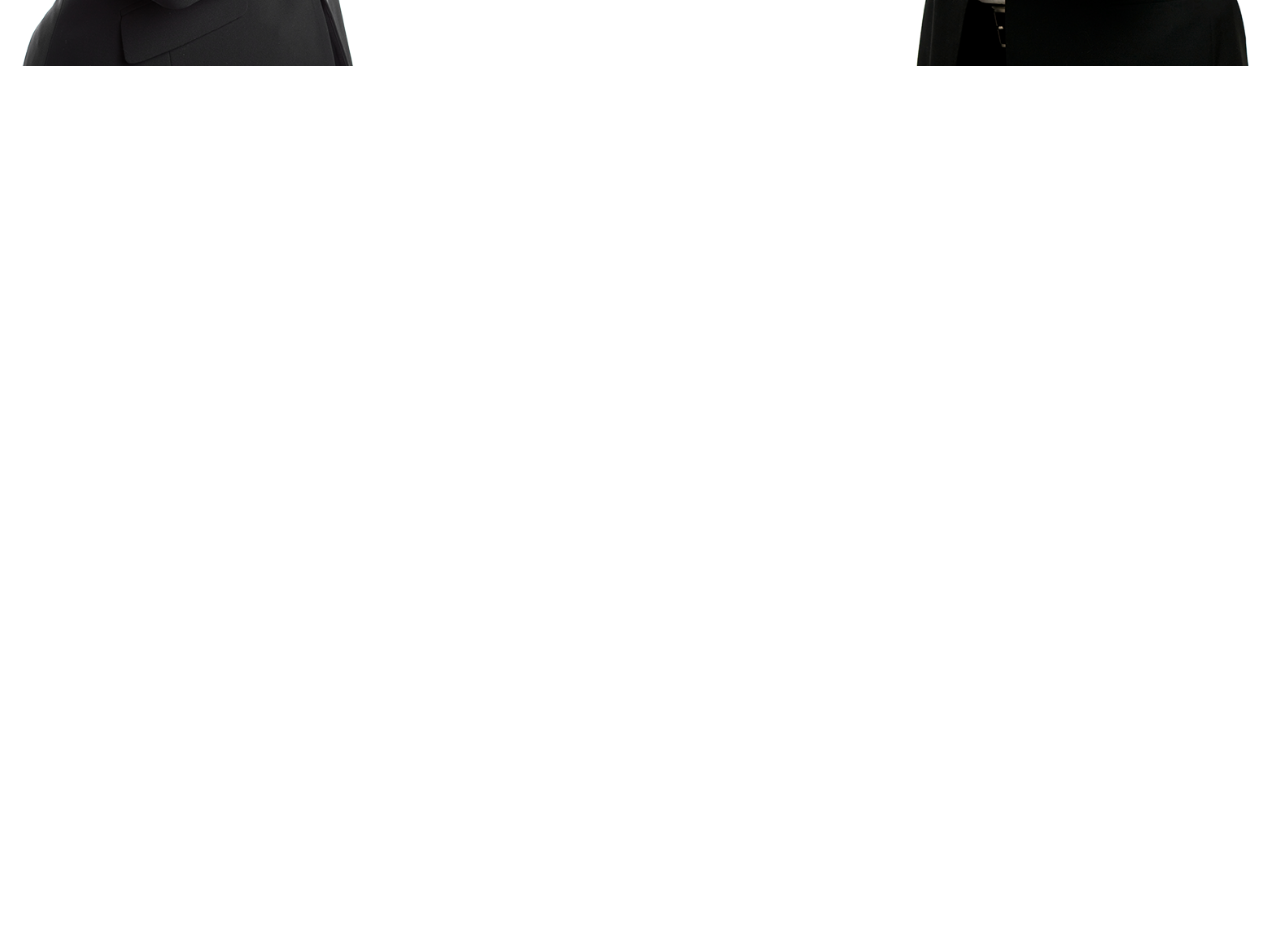
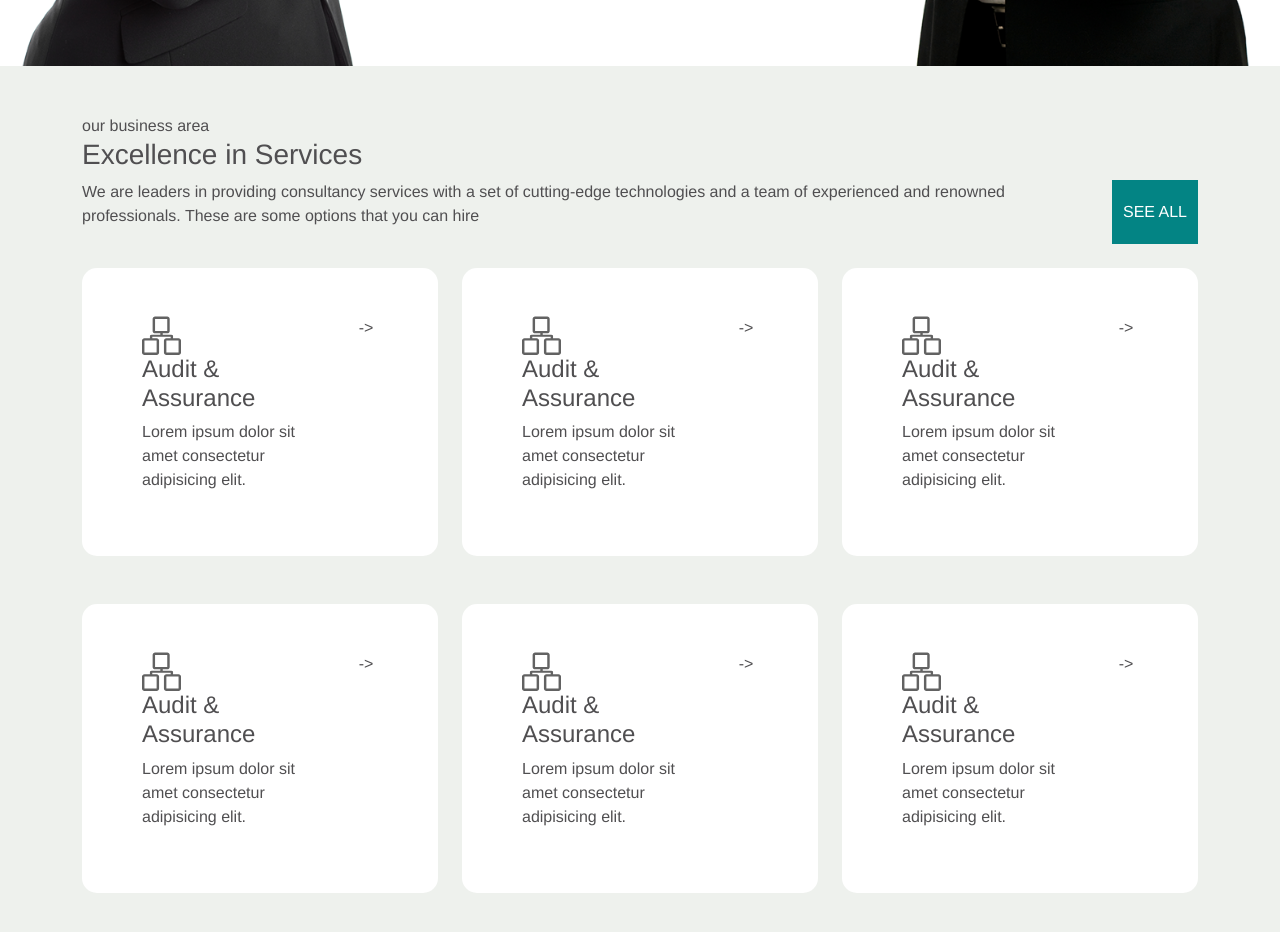
Before and after one commit to Difelice-e/proj-html-vuejs, a Vue app: page / in a window 1280 px wide. Shown: the part 840-1772 px from the top of the page. Before the commit the page ends 906 px from the top, so only its background shows below. Built offline with nearby package versions, Linux system fonts and the light colour scheme.

Commit message:
inizio business area + update di jumbo e navbar

```diff
--- a/src/App.vue
+++ b/src/App.vue
@@ -4,6 +4,7 @@
     <MainHeader />
     <main>
       <MainJumbo />
+      <BusinessArea />
     </main>
   </div>
 </template>
@@ -11,12 +12,14 @@
 <script>
 import MainHeader from "./components/MainHeader.vue";
 import MainJumbo from "./components/MainJumbo.vue";
+import BusinessArea from "./components/BusinessArea.vue";
 
 export default {
   name: "App",
   components: {
     MainHeader,
     MainJumbo,
+    BusinessArea
   },
 };
 </script>
@@ -56,6 +59,11 @@ export default {
 }
 
 // common
+img {
+  max-width: 100%;
+  display: block;
+}
+
 .button {
   text-transform: uppercase;
   padding: 5px 10px;
--- /dev/null
+++ b/src/components/BusinessArea.vue
@@ -0,0 +1,147 @@
+<template>
+  <section class="py-5 business-area">
+    <div class="container">
+      <div class="row">
+        <div class="col-12">
+          <span>our business area</span>
+          <h3>Excellence in <span>Services</span></h3>
+          <div class="d-flex justify-content-between gap-3">
+            <p>
+              We are leaders in providing consultancy services with a set of
+              cutting-edge technologies and a team of experienced and renowned
+              professionals. These are some options that you can hire
+            </p>
+            <button class="button primary-button">See All</button>
+          </div>
+        </div>
+
+        <div class="col-4 p-4">
+          <div class="row business-card p-5">
+            <div class="col-10">
+              <div>
+                <img src="../assets/svgs/svg-1.svg" class="card_image" alt="" />
+                <h4>Audit & Assurance</h4>
+                <p>Lorem ipsum dolor sit amet consectetur adipisicing elit.</p>
+              </div>
+            </div>
+            <div class="col-2">
+              <div>
+                  ->
+              </div>
+
+            </div>
+          </div>
+        </div>
+
+        <div class="col-4 p-4">
+          <div class="row business-card p-5">
+            <div class="col-10">
+              <div>
+                <img src="../assets/svgs/svg-1.svg" class="card_image" alt="" />
+                <h4>Audit & Assurance</h4>
+                <p>Lorem ipsum dolor sit amet consectetur adipisicing elit.</p>
+              </div>
+            </div>
+            <div class="col-2">
+              <div>
+                  ->
+              </div>
+
+            </div>
+          </div>
+        </div>
+
+        <div class="col-4 p-4">
+          <div class="row business-card p-5">
+            <div class="col-10">
+              <div>
+                <img src="../assets/svgs/svg-1.svg" class="card_image" alt="" />
+                <h4>Audit & Assurance</h4>
+                <p>Lorem ipsum dolor sit amet consectetur adipisicing elit.</p>
+              </div>
+            </div>
+            <div class="col-2">
+              <div>
+                  ->
+              </div>
+
+            </div>
+          </div>
+        </div>
+
+        <div class="col-4 p-4">
+          <div class="row business-card p-5">
+            <div class="col-10">
+              <div>
+                <img src="../assets/svgs/svg-1.svg" class="card_image" alt="" />
+                <h4>Audit & Assurance</h4>
+                <p>Lorem ipsum dolor sit amet consectetur adipisicing elit.</p>
+              </div>
+            </div>
+            <div class="col-2">
+              <div>
+                  ->
+              </div>
+
+            </div>
+          </div>
+        </div>
+
+        <div class="col-4 p-4">
+          <div class="row business-card p-5">
+            <div class="col-10">
+              <div>
+                <img src="../assets/svgs/svg-1.svg" class="card_image" alt="" />
+                <h4>Audit & Assurance</h4>
+                <p>Lorem ipsum dolor sit amet consectetur adipisicing elit.</p>
+              </div>
+            </div>
+            <div class="col-2">
+              <div>
+                  ->
+              </div>
+
+            </div>
+          </div>
+        </div>
+
+        <div class="col-4 p-4">
+          <div class="row business-card p-5">
+            <div class="col-10">
+              <div>
+                <img src="../assets/svgs/svg-1.svg" class="card_image" alt="" />
+                <h4>Audit & Assurance</h4>
+                <p>Lorem ipsum dolor sit amet consectetur adipisicing elit.</p>
+              </div>
+            </div>
+            <div class="col-2">
+              <div>
+                  ->
+              </div>
+
+            </div>
+          </div>
+        </div>
+      </div>
+    </div>
+  </section>
+</template>
+
+<script>
+export default {};
+</script>
+
+<style lang="scss" scoped>
+.business-area {
+  background-color: var(--graynurse);
+
+  .business-card {
+    background-color: var(--white);
+    border-radius: 15px;
+
+    .card_image {
+      width: 20%;
+    }
+  }
+}
+</style>
--- a/src/components/MainJumbo.vue
+++ b/src/components/MainJumbo.vue
@@ -6,7 +6,7 @@
               <div class="col-3 text-center">
                   <h1 class="jumbo-title mb-3">Ready <span>Team</span></h1>
                   <p class="jumbo-info mb-4">No matter what your company needs, we will be ready to assist you in the best possible way.</p>
-                  <div class="d-flex gap-3">
+                  <div class="d-flex justify-content-center gap-3">
                       <button class="button primary-button">get in touch</button>
                       <button class="button outline-button">read more</button>
                   </div>
--- a/src/components/MainNavbar.vue
+++ b/src/components/MainNavbar.vue
@@ -3,8 +3,7 @@
     <div class="container">
       <div class="row d-flex align-items-center">
         <div class="col">
-                      <!-- <img src="../assets/images/logo.PNG" alt=""> -->
-                      LOGO
+          <img src="../assets/svgs/svg-7.svg" class="logo mb-3" alt="" />
         </div>
         <div class="col">
           <ul class="d-flex align-items-center gap-2">
@@ -14,7 +13,7 @@
             <li>Projects</li>
             <li>Results</li>
             <li>
-                          <button class="button button-primary">get in touch</button>
+              <button class="button primary-button">get in touch</button>
             </li>
           </ul>
         </div>
@@ -24,9 +23,7 @@
 </template>
 
 <script>
-export default {
-
-}
+export default {};
 </script>
 
 <style lang="scss" scoped>
@@ -37,6 +34,10 @@ nav {
   left: 0;
   padding: 15px 0;
 
+  .logo {
+    width: 150px;
+  }
+
   ul {
     list-style: none;
     text-transform: uppercase;
```
Lines whose indentation alone changed are shown as unchanged.
